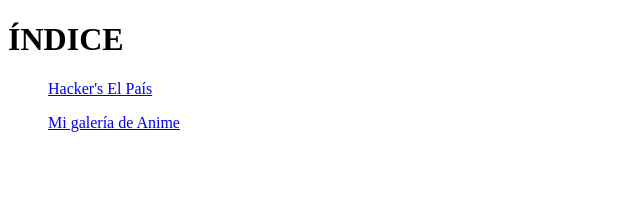
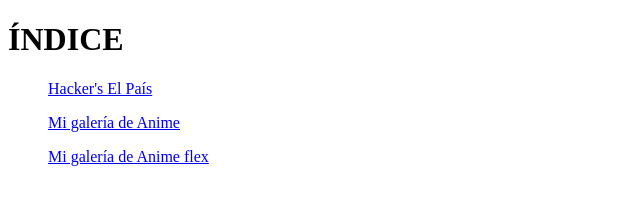
Before and after one commit to EveyAldrich/TPED_21_22, a plain HTML site: page index.html in a window 1280 px wide. Shown: the whole page, without its empty margins (0-640 px from the left). Drawn offline with Linux system fonts and the light colour scheme.

Commit message:
Update index.html

```diff
--- a/index.html
+++ b/index.html
@@ -20,6 +20,9 @@
             <ul>
                 <a href="Clase10/index.html"><il>Mi galería de Anime</il></a>
             </ul>
+            <ul>
+                <a href="Clase11,12,13/index.html"><il>Mi galería de Anime flex</il></a>
+            </ul>
         </div>
     </body>
 </html>
```
